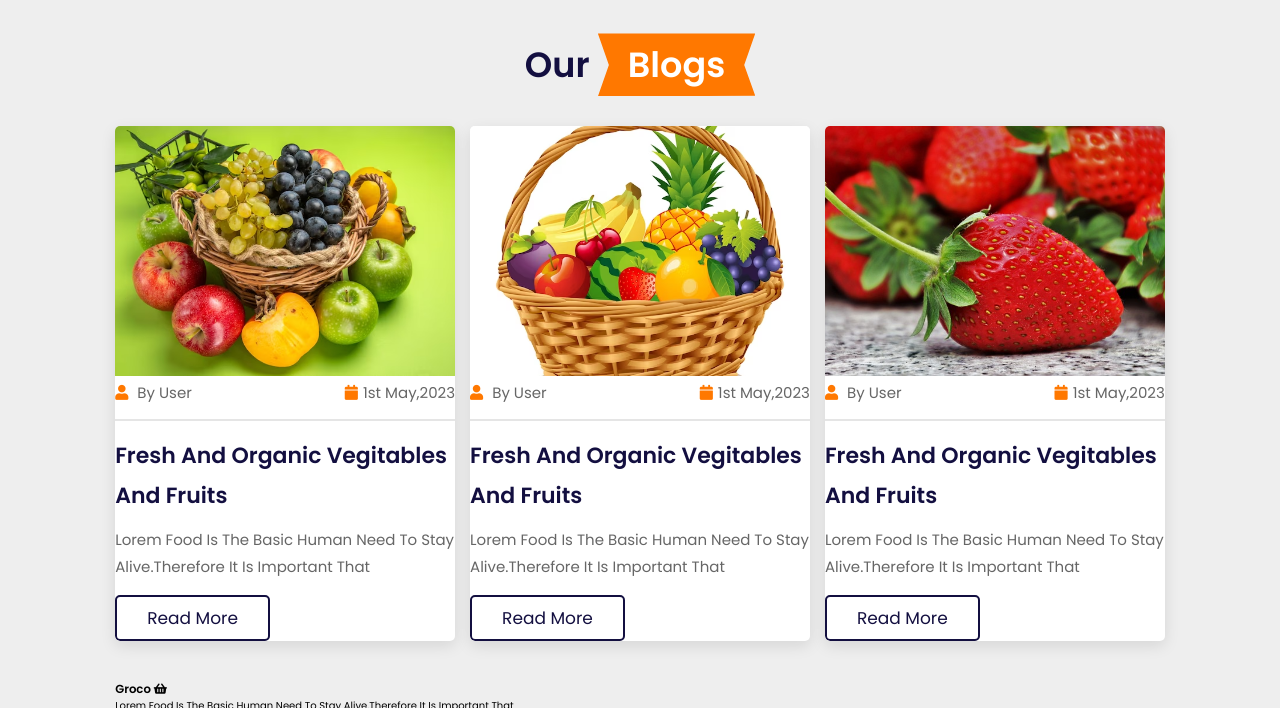
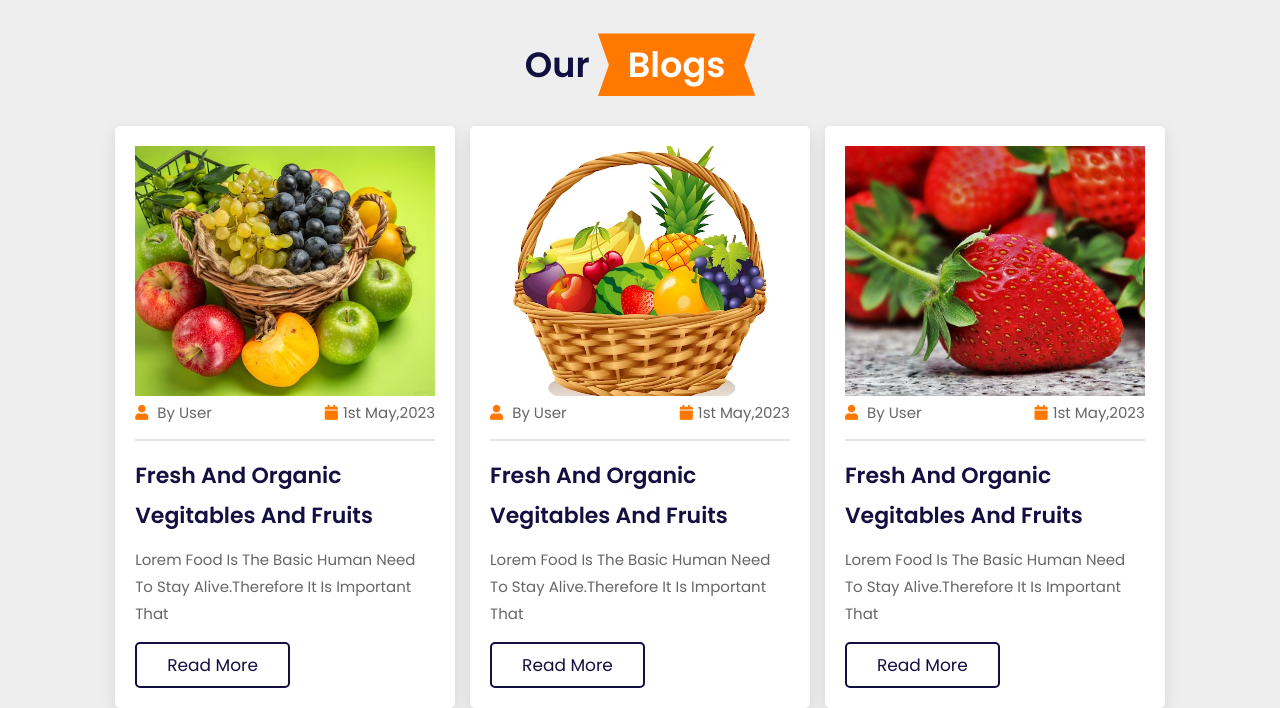
Before and after one commit to payal2529/food-selling-website-frontend, a plain HTML site: page index.html in a window 1280 px wide. Shown: the part 3530-4238 px from the top of the page. Drawn offline with nearby package versions, Linux system fonts and the light colour scheme; animation ran at ten frames a second.

Commit message:
Update index.html
giving padding : 2rem to the box of fruits and vegitables

```diff
--- a/index.html
+++ b/index.html
@@ -382,7 +382,7 @@
 
         <div class="box-container">
 
-            <div class="box">
+            <div class="box" style="padding: 2rem;">
                 <img src="image/blog-1.avif" alt="">
                 <div class=" content">
                     <div class="icons">
@@ -395,7 +395,7 @@
                 </div>
             </div>
 
-            <div class="box">
+            <div class="box" style="padding: 2rem;">
                 <img src="image/blog-2.avif" alt="">
                 <div class=" content">
                     <div class="icons">
@@ -408,7 +408,7 @@
                 </div>
             </div>
 
-            <div class="box">
+            <div class="box" style="padding: 2rem;">
                 <img src="image/blog-3.jpg" alt="">
                 <div class=" content">
                     <div class="icons">
```
